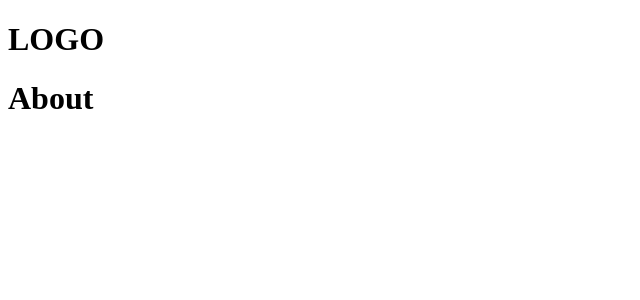
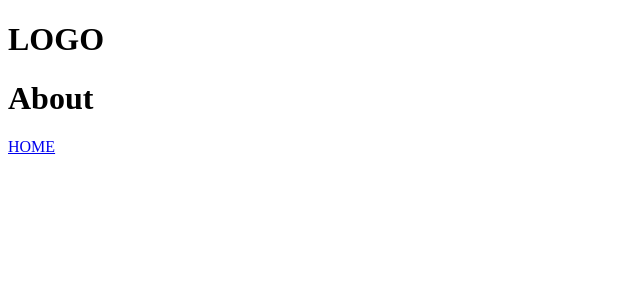
Before and after one commit to taikute/MyPortfolio, a Vue app: page /about in a window 1280 px wide. Shown: the top 300 px of the page, without its empty margins (0-640 px from the left). Built offline with nearby package versions, Linux system fonts and the light colour scheme.

Commit message:
Test route

```diff
--- a/src/components/About.vue
+++ b/src/components/About.vue
@@ -1,3 +1,6 @@
 <template>
     <h1>About</h1>
+    <nav>
+        <RouterLink to="/">HOME</RouterLink>
+    </nav>
 </template>
--- a/src/main.ts
+++ b/src/main.ts
@@ -14,13 +14,13 @@ const router = createRouter({
     {
       path: '/about',
       component: About,
-      meta: { title: 'About' }
+      meta: { title: 'About' },
     }
   ]
 })
 
 const DEFAULT_TITLE: string = 'Ice'
-router.beforeEach((to) => {
+router.afterEach((to) => {
   let title = to.meta?.title
   if (typeof title == 'string') {
     document.title = DEFAULT_TITLE + ' - ' + title
```
